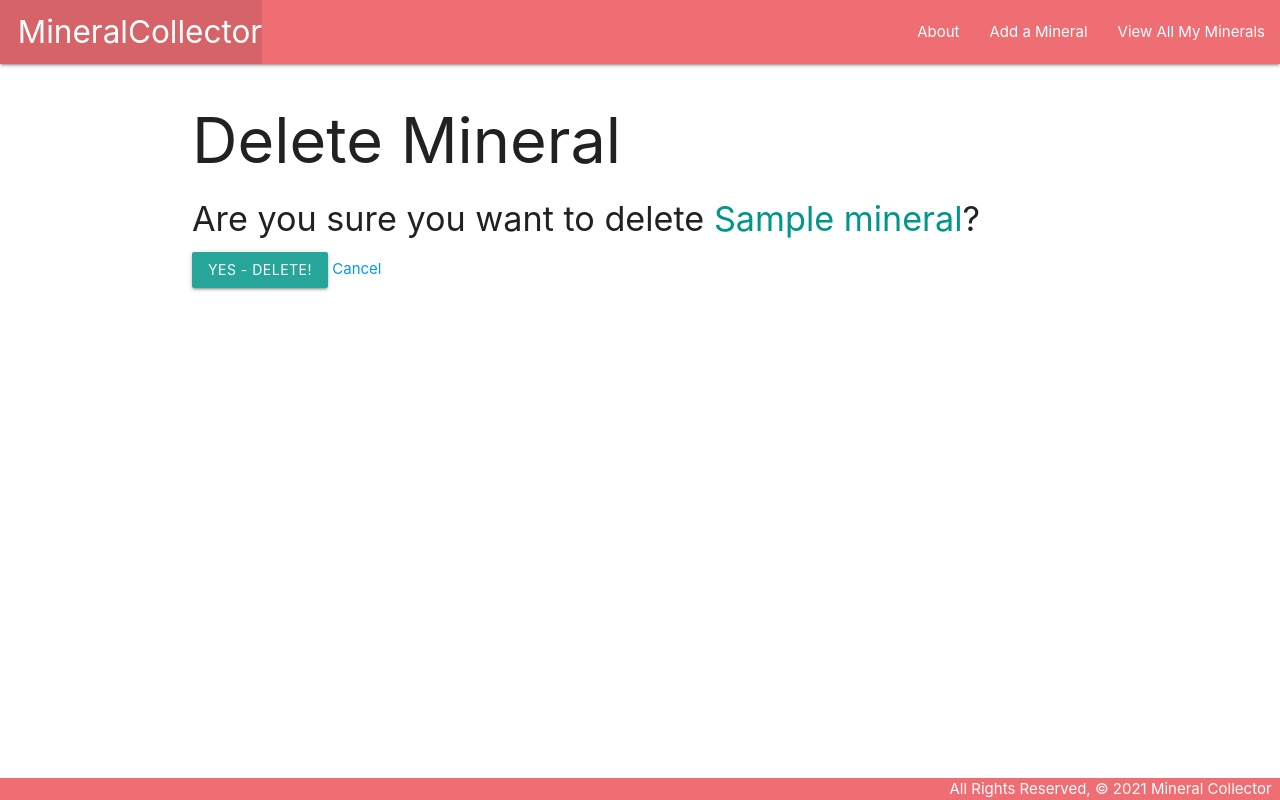
After one commit to mattius9/mineralcollector, a Django app: page /minerals/1/delete in a window 1280 px wide. The commit adds this page. Run offline with Django 3.2, Linux system fonts and the light colour scheme; tables that the repository leaves empty hold one stand-in row (values such as "Sample post").

Commit message:
add update and delete

```diff
--- a/main_app/models.py
+++ b/main_app/models.py
@@ -1,5 +1,6 @@
 from django.db import models
 from django.core.validators import MaxValueValidator, MinValueValidator
+from django.urls import reverse
 
 # Create your models here.
 
@@ -12,3 +13,6 @@ class Mineral(models.Model):
 
     def __str__(self):
         return self.name
+
+    def get_absolute_url(self):
+        return reverse('detail', kwargs={'mineral_id': self.id})
--- a/main_app/templates/base.html
+++ b/main_app/templates/base.html
@@ -19,6 +19,7 @@
         </ul>
         <ul class="right">
           <li><a href="{% url 'about' %}">About</a></li>
+          <li><a href="{% url 'minerals_create' %}">Add a Mineral</a></li>
           <li><a href="{% url 'index' %}">View All My Minerals</a></li>
         </ul>
       </div>
--- /dev/null
+++ b/main_app/templates/main_app/mineral_confirm_delete.html
@@ -0,0 +1,13 @@
+{% extends 'base.html' %}
+
+{% block content %}
+  <h1>Delete Mineral</h1>
+
+  <h4>Are you sure you want to delete <span class="teal-text">{{ object.name }}</span>?</h4>
+
+  <form action="" method="POST">
+    {% csrf_token %}
+    <input type="submit" value="Yes - Delete!" class="btn">
+    <a href="{% url 'detail' mineral.id %}">Cancel</a>
+  </form>
+{% endblock %}
--- a/main_app/templates/minerals/detail.html
+++ b/main_app/templates/minerals/detail.html
@@ -15,6 +15,10 @@
         <p>Colour: {{ mineral.colour }}</p>
         <p>Hardness: {{ mineral.hardness }}</p>
     </div>
+    <div class="card-action">
+        <a href="{% url 'minerals_update' mineral.id %}">Edit</a>
+        <a href="{% url 'minerals_delete' mineral.id %}">Delete</a>
+    </div>
 </div>
 
 {% endblock %}
--- a/main_app/urls.py
+++ b/main_app/urls.py
@@ -1,6 +1,6 @@
 from django.urls import path
 from . import views
-from main_app.views import MineralList
+from main_app.views import MineralCreate
 
 urlpatterns = [
     path('', views.home, name='home'),
@@ -8,4 +8,7 @@ urlpatterns = [
     path('minerals/', views.minerals_index, name='index'),
     # path('minerals/', MineralList.as_view(), name='index'),
     path('minerals/<int:mineral_id>/', views.minerals_detail, name='detail'),
+    path('minerals/create', views.MineralCreate.as_view(), name='minerals_create'),
+    path('minerals/<int:pk>/update', views.MineralUpdate.as_view(), name='minerals_update'),
+    path('minerals/<int:pk>/delete', views.MineralDelete.as_view(), name='minerals_delete'),
 ]
--- a/main_app/views.py
+++ b/main_app/views.py
@@ -1,6 +1,21 @@
 from django.shortcuts import render
-from django.views.generic import ListView
+from django.views.generic import CreateView, UpdateView, DeleteView
 from .models import Mineral
+
+class MineralCreate(CreateView):
+    model = Mineral
+    fields = '__all__'
+    # fields = ['name', 'm_class', 'colour', 'hardness', 'magnetic']
+    # success_url = '/minerals/'
+
+class MineralUpdate(UpdateView):
+    model = Mineral
+    fields = ['m_class', 'colour', 'hardness', 'magnetic']
+
+class MineralDelete(DeleteView):
+    model = Mineral
+    success_url = '/minerals/'
+
 
 
 
```
Also changed, not shown: main_app/templates/main_app/mineral_form.html (added, +18 -0 lines).
